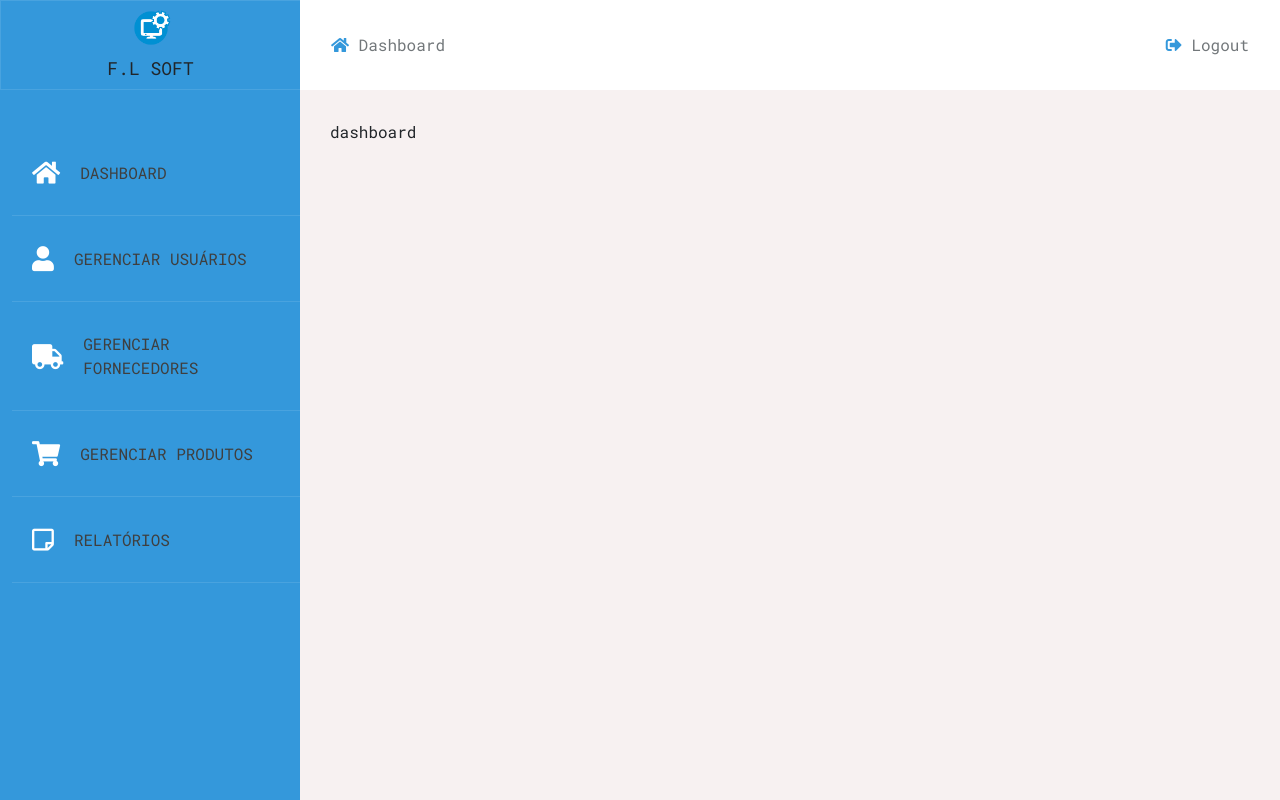
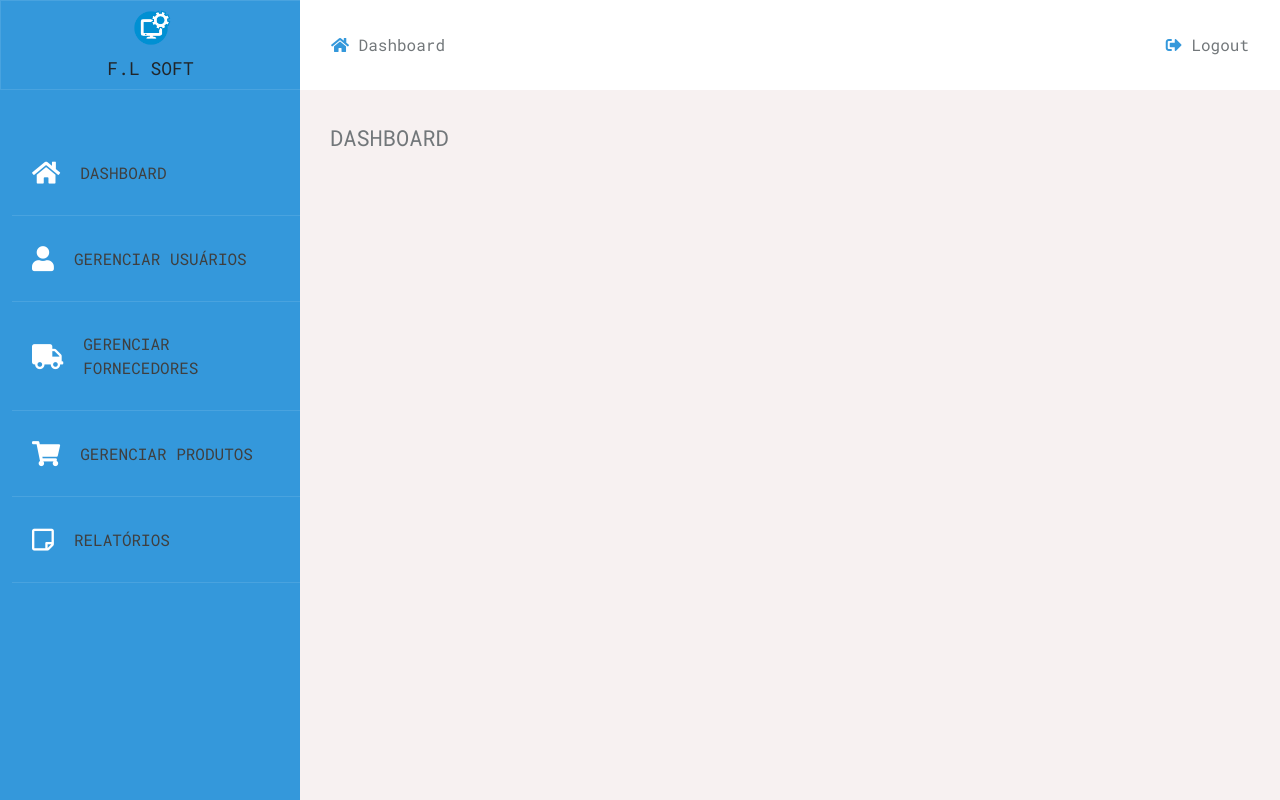
Before and after one commit to oliveiradeflavio/frontend, a PHP site: page /views/dashboard.html in a window 1280 px wide. Run offline with PHP 8.4, Linux system fonts and the light colour scheme.

Commit message:
titulos em cada páginas

```diff
--- a/flsoft/css/dashboard.css
+++ b/flsoft/css/dashboard.css
@@ -88,6 +88,17 @@ main .main-content{
     margin: 10px 0px;
 }
 
+.main-content-title{
+   padding: 5px 0px;
+}
+
+.main-content-title h2{
+    text-transform: uppercase;
+    font-size: 22px;
+    font-weight: 300px;
+    color: #72777a;
+}
+
 .panel-row {
     display: flex;
     flex-direction: row;
@@ -101,7 +112,7 @@ main .main-content{
 }
 
 .panel-row button{
-    height: 180px;
+    height: 100px;
     background: #a4dbff;
     font-size: 20px;
 }
--- a/flsoft/views/dashboard.html
+++ b/flsoft/views/dashboard.html
@@ -7,7 +7,7 @@
   https://github.com/oliveiradeflavio
    -->
     <meta charset="utf-8">
-    <title>Dashboard</title>
+    <title>FL SOFT</title>
     <meta name="viewport" content="width=device-width, initial-scale=1">
 
     <!-- Bootstrap Css-->
@@ -66,7 +66,10 @@
           <a href="../index.html"><i class="fas fa-md fa-sign-out-alt"></i> Logout</a>
         </header>
         <div class="main-content">
-          dashboard
+          <div class="main-content-title">
+            <h2>dashboard</h2>
+          </div>
+
         </div>
       </main>
     </div>
--- a/flsoft/views/esqueciSenha.html
+++ b/flsoft/views/esqueciSenha.html
@@ -6,7 +6,7 @@
     https://github.com/oliveiradeflavio
     -->
     <meta charset="utf-8">
-    <title>Recuperação de Senha</title>
+    <title>FL SOFT</title>
 
     <meta name="viewport" content="width=device-width, initial-scale=1">
 
--- a/flsoft/views/gerenciarForcenedores.html
+++ b/flsoft/views/gerenciarForcenedores.html
@@ -7,7 +7,7 @@
   https://github.com/oliveiradeflavio
    -->
     <meta charset="utf-8">
-    <title>Gerenciar Fornecedores</title>
+    <title>FL SOFT</title>
     <meta name="viewport" content="width=device-width, initial-scale=1">
 
     <!-- Bootstrap Css-->
@@ -66,6 +66,9 @@
           <a href="../index.html"><i class="fas fa-md fa-sign-out-alt"></i> Logout</a>
         </header>
         <div class="main-content">
+          <div class="main-content-title">
+            <h2>Gerenciar Fornecedores</h2>
+          </div>
          <div class="panel-row">
            <button class="panel panel-50" a-view="cadastrarFornecedor" onclick="fetchContent(this)" a-folder="cadastros">Cadastrar Fornecedor</button>
            <button class="panel panel-50" a-view="vizualizarFornecedor" onclick="fetchContent(this)" a-folder="cadastros">Vizualizar Fornecedor </button>
--- a/flsoft/views/gerenciarProdutos.html
+++ b/flsoft/views/gerenciarProdutos.html
@@ -18,7 +18,7 @@
      crossorigin="anonymous">
 
    <link rel="stylesheet" href="../css/dashboard.css">
-    <title>Gerenciar Produtos</title>
+    <title>FL SOFT</title>
 </head>
 <body>
   <div class="flex-dashboard">
@@ -60,6 +60,9 @@
         <a href="../index.html"><i class="fas fa-md fa-sign-out-alt"></i> Logout</a>
       </header>
       <div class="main-content">
+        <div class="main-content-title">
+          <h2>Gerenciar Produtos</h2>
+        </div>
        <div class="panel-row">
          <button class="panel panel-50" a-view="cadastrarProdutos" onclick="fetchContent(this)" a-folder="cadastros">Cadastrar Produtos</button>
          <button class="panel panel-50" a-view="vizualizarProdutos" onclick="fetchContent(this)" a-folder="cadastros">Vizualizar Produtos </button>
--- a/flsoft/views/gerenciarUsuario.html
+++ b/flsoft/views/gerenciarUsuario.html
@@ -7,7 +7,7 @@
   https://github.com/oliveiradeflavio
    -->
     <meta charset="utf-8">
-    <title>Gerenciar Usuário</title>
+    <title>FL SOFT</title>
     <meta name="viewport" content="width=device-width, initial-scale=1">
 
     <!-- Bootstrap Css-->
@@ -66,7 +66,11 @@
           <a href="/index.html"><i class="fas fa-md fa-sign-out-alt"></i> Logout</a>
         </header>
         <div class="main-content">
+          <div class="main-content-title">
+            <h2>Gerenciar Usuários</h2>
+          </div>
          <div class="panel-row">
+
            <button class="panel panel-50" a-view="cadastrarUsuario" onclick="fetchContent(this)" a-folder="cadastros">Cadastrar Usuário</button>
            <button class="panel panel-50" a-view="vizualizarUsuario" onclick="fetchContent(this)" a-folder="cadastros">Vizualizar Usuário </button>
          </div>
```
Also changed, not shown: flsoft/views/relatorios.html (+5 -2 lines).
